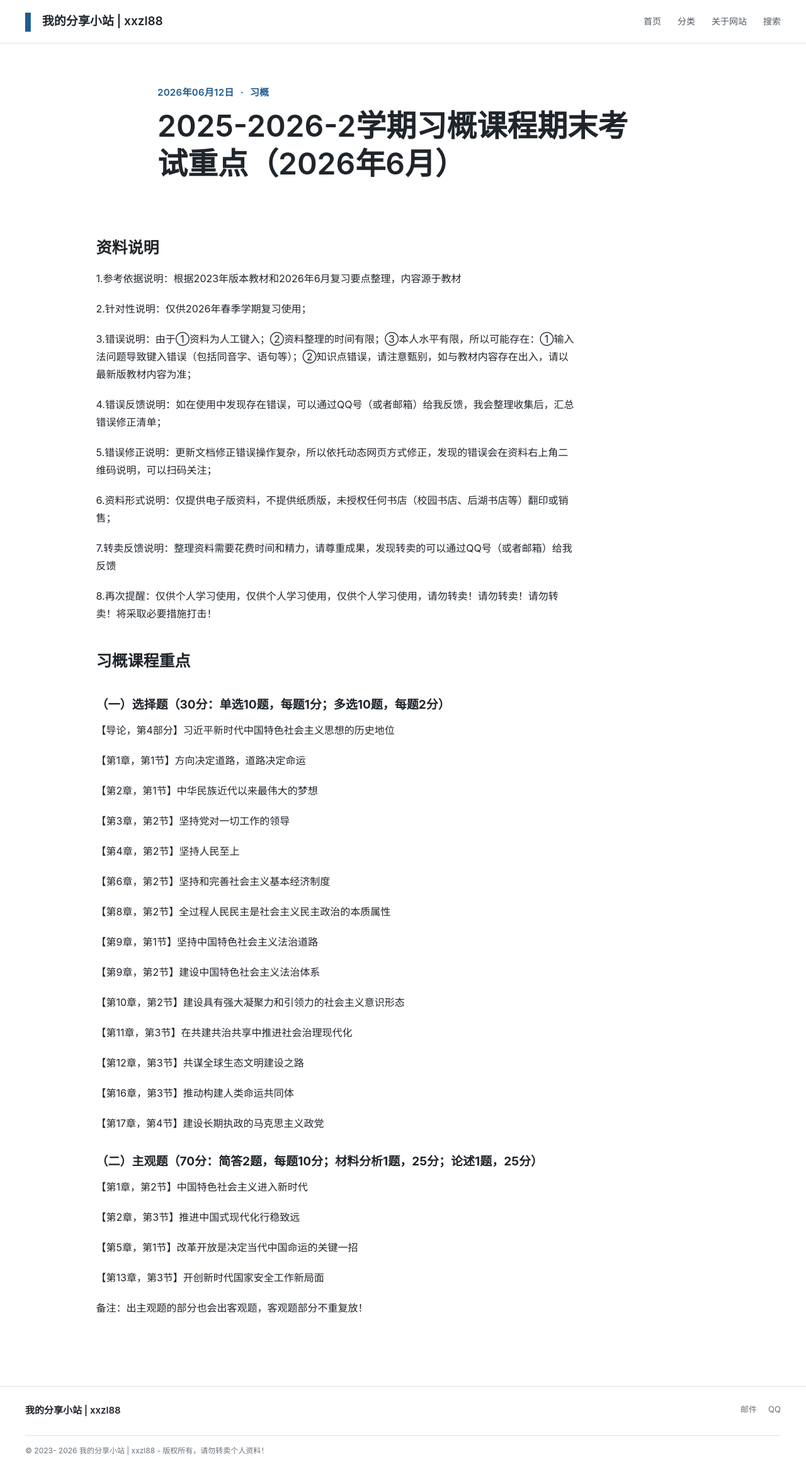
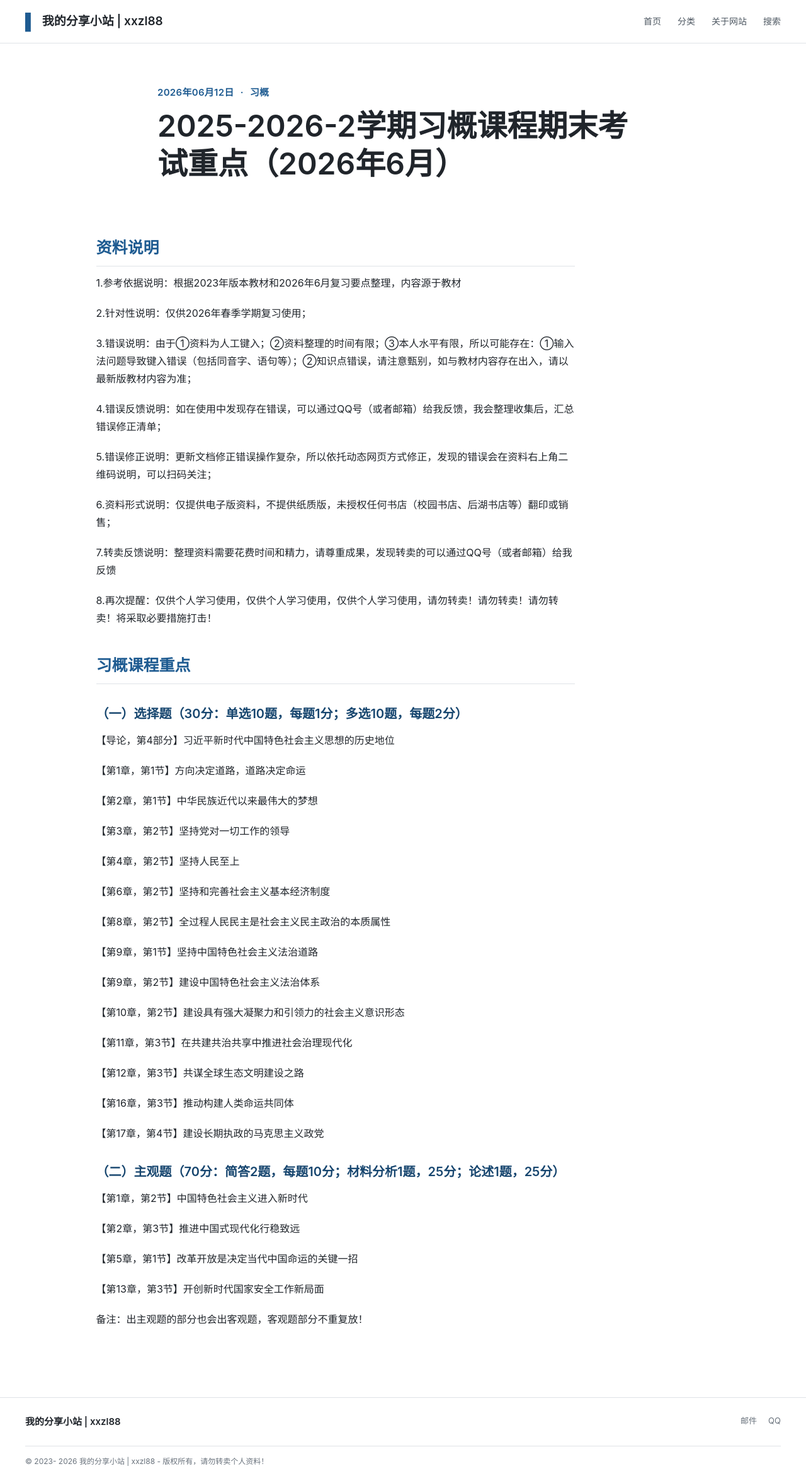
Before and after one commit to xxzl88/csu, a Jekyll site: the page built from _posts/2026-06-12-index.md, in a window 1280 px wide. Shown: the whole page at 63% size. Built offline with Jekyll 4.4.1, drawn with Linux system fonts in a browser that asks for light colours.

Commit message:
Update main.css

```diff
--- a/assets/css/main.css
+++ b/assets/css/main.css
@@ -88,12 +88,25 @@ a { color:inherit; text-decoration:none; }
 .article-layout { display:grid; grid-template-columns:minmax(0,760px) 150px; justify-content:center; gap:65px; }
 .article-body {
   min-width:0;
-  max-width:760px;
+  max-width:1200px;
   margin:auto;
   font-size:16px;
 }
-.article-body h2 { margin:40px 0 12px; font-size:25px; }
-.article-body h3 { margin:30px 0 10px; font-size:19px; }
+.article-body h2 {
+  margin:40px 0 12px;
+  font-size:25px;
+  color:var(--accent);
+  font-weight:700;
+  padding-bottom:6px;
+  border-bottom:1px solid var(--line);
+}
+
+.article-body h3 {
+  margin:30px 0 10px;
+  font-size:20px;
+  color:var(--accent-dark);
+  font-weight:600;
+}
 .article-body p { margin:0 0 20px; }
 .article-body blockquote { border-left:3px solid var(--accent); margin:24px 0; padding:4px 18px; color:var(--muted); }
 .article-body code { background:var(--soft); padding:2px 5px; font-size:.9em; }
```
